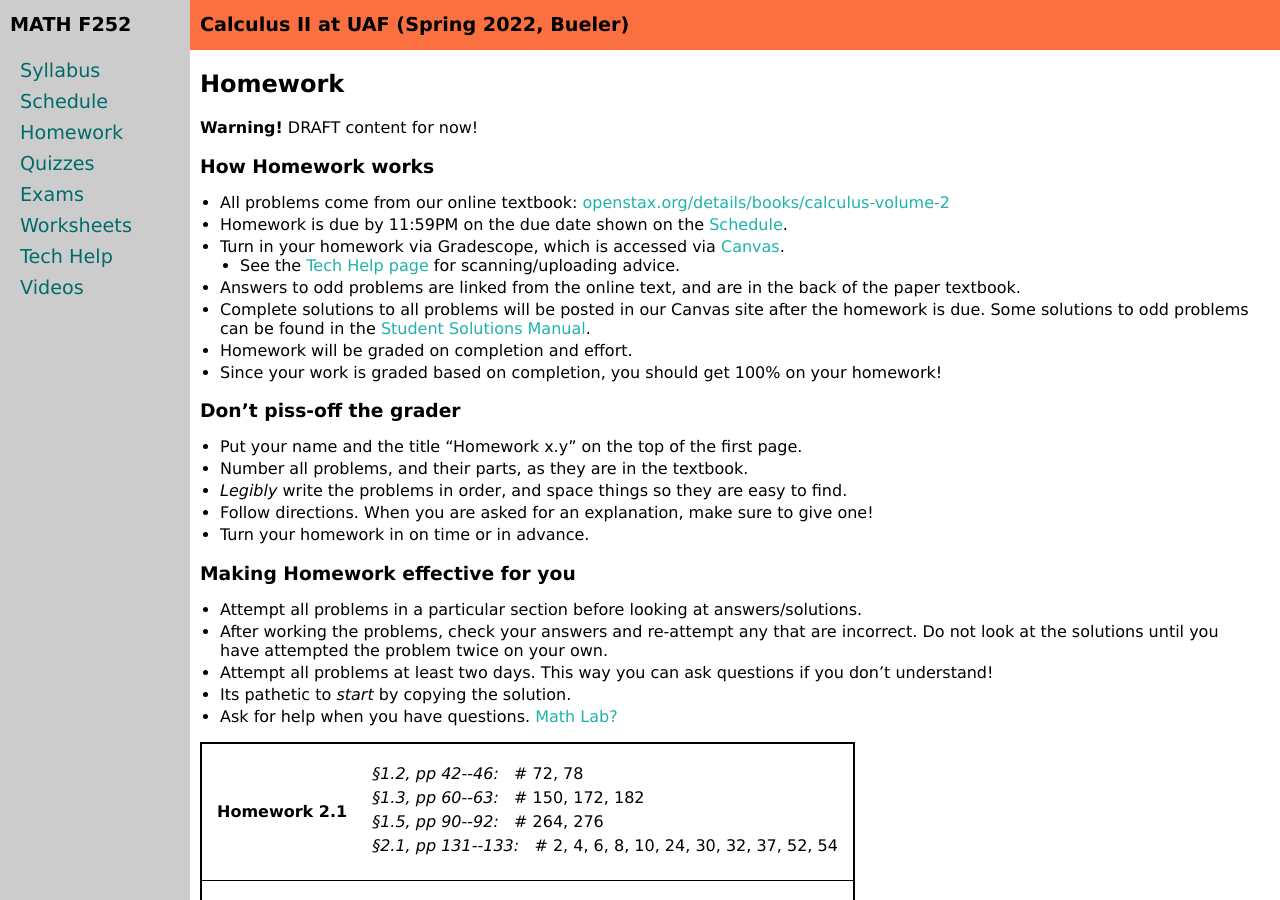
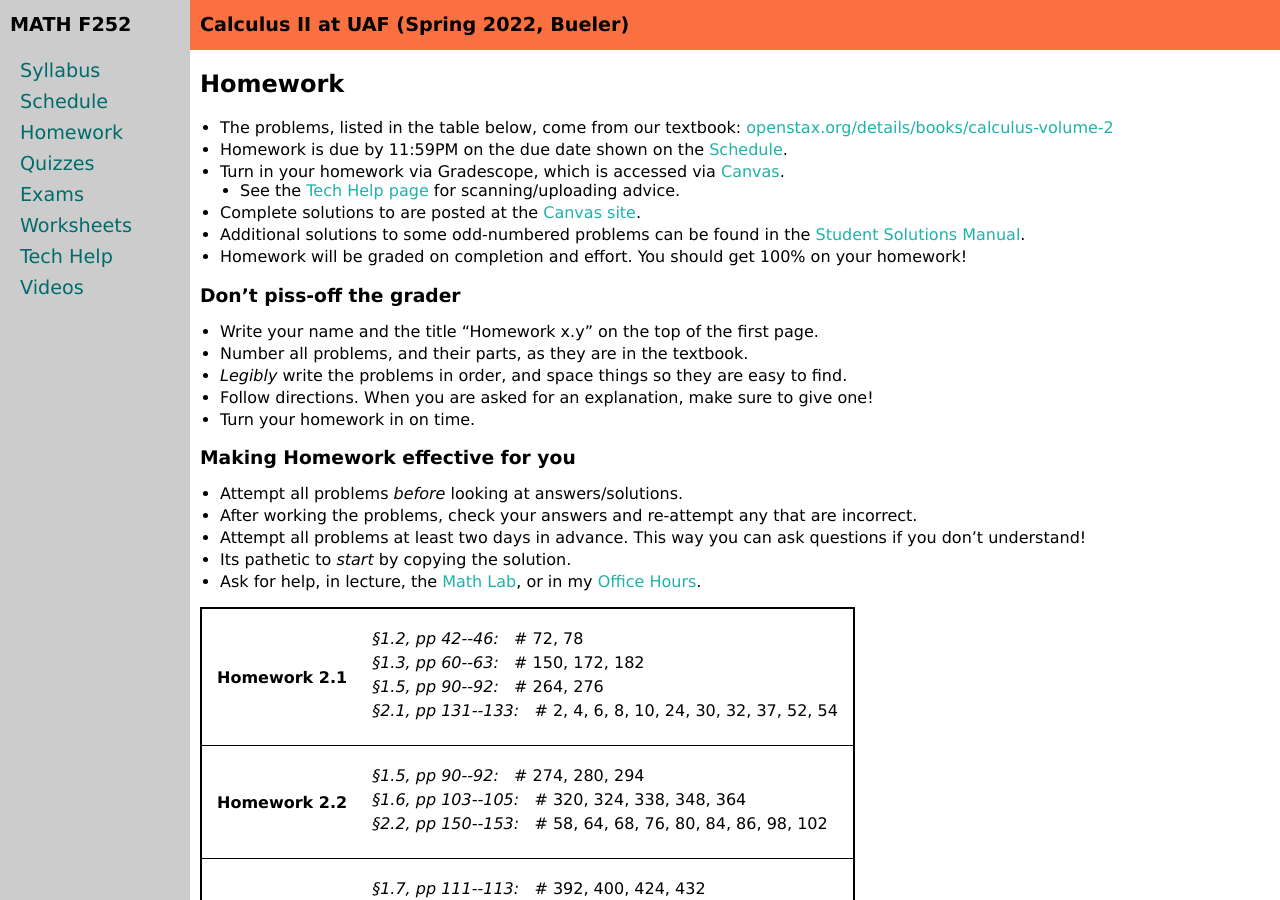
Before and after one commit to uaf-math/calc2, a Jekyll site: the page built from homework.md, in a window 1280 px wide and 900 px high. Built offline with Jekyll 4.4.1, drawn with Linux system fonts in a browser that asks for light colours.

Commit message:
Clean up the main and homework pages.

```diff
--- a/homework.md
+++ b/homework.md
@@ -5,32 +5,26 @@
 
 ## Homework
 
-**Warning!** DRAFT content for now!
-
-### How Homework works
-
-  * All problems come from our online textbook: [openstax.org/details/books/calculus-volume-2](https://openstax.org/details/books/calculus-volume-2)
+  * The problems, listed in the table below, come from our textbook: [openstax.org/details/books/calculus-volume-2](https://openstax.org/details/books/calculus-volume-2)
   * Homework is due by 11:59PM on the due date shown on the [Schedule](assets/general/schedule.pdf).
   * Turn in your homework via Gradescope, which is accessed via [Canvas](https://canvas.alaska.edu/courses/7049).
     * See the [Tech Help page](techHelp.html) for scanning/uploading advice.
-  * Answers to odd problems are linked from the online text, and are in the back of the paper textbook.
-  * Complete solutions to all problems will be posted in our Canvas site after the homework is due.  Some solutions to odd problems can be found in the [Student Solutions Manual](https://openstax.org/details/books/calculus-volume-2?Student%20resources).
-  * Homework will be graded on completion and effort.
-  * Since your work is graded based on completion, you should get 100% on your
-homework!
+  * Complete solutions to are posted at the [Canvas site](https://canvas.alaska.edu/courses/7049).
+  * Additional solutions to some odd-numbered problems can be found in the [Student Solutions Manual](https://openstax.org/details/books/calculus-volume-2?Student%20resources).
+  * Homework will be graded on completion and effort.  You should get 100% on your homework!
 
 ### Don't piss-off the grader
-  * Put your name and the title "Homework x.y" on the top of the first page.
+  * Write your name and the title "Homework x.y" on the top of the first page.
   * Number all problems, and their parts, as they are in the textbook.
   * _Legibly_ write the problems in order, and space things so they are easy to find.
   * Follow directions.  When you are asked for an explanation, make sure to give one!
-  * Turn your homework in on time or in advance.
+  * Turn your homework in on time.
 
 ### Making Homework effective for you
-  * Attempt all problems in a particular section before looking at answers/solutions.
-  * After working the problems, check your answers and re-attempt any that are incorrect.  Do not look at the solutions until you have attempted the problem twice on your own.
-  * Attempt all problems at least two days.  This way you can ask questions if you don't understand!
+  * Attempt all problems _before_ looking at answers/solutions.
+  * After working the problems, check your answers and re-attempt any that are incorrect.
+  * Attempt all problems at least two days in advance.  This way you can ask questions if you don't understand!
   * Its pathetic to _start_ by copying the solution.
-  * Ask for help when you have questions.  [Math Lab?](https://uaf.edu/dms/mathlab/)
+  * Ask for help, in lecture, the [Math Lab](https://uaf.edu/dms/mathlab/), or in my [Office Hours](http://bueler.github.io/OffHrs.htm).
 
 {% include homework_table.md  data=site.data.homework %}
```
Also changed, not shown: index.md (+3 -7 lines), 1 other file.
